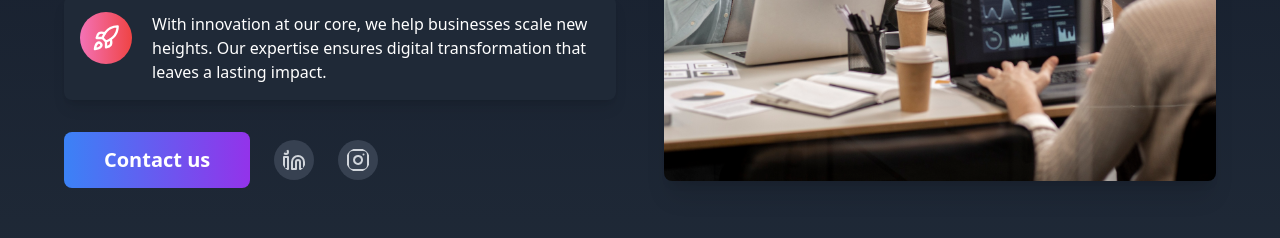
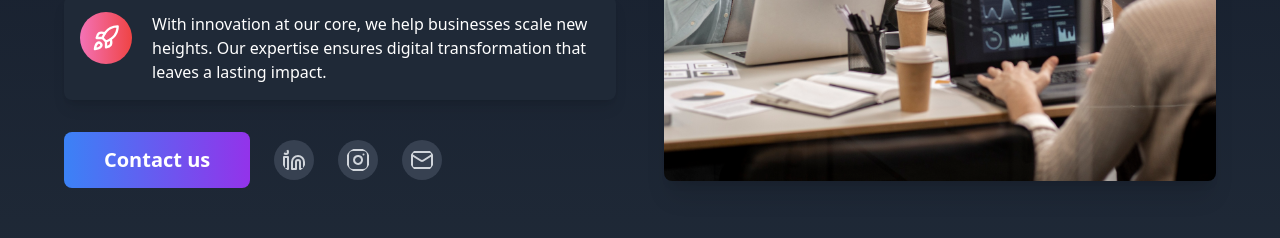
Before and after one commit to RugvedGadakh/NEXERA, a React (Create React App) app: page / in a window 1280 px wide. Shown: the part 1240-1478 px from the top of the page. Built offline with nearby package versions, Linux system fonts and the light colour scheme.

Commit message:
social links added

```diff
--- a/src/Components/About/About.jsx
+++ b/src/Components/About/About.jsx
@@ -1,5 +1,5 @@
 import { Link } from "react-scroll";
-import { Facebook, Linkedin, Instagram, Lightbulb, Target, Rocket } from "lucide-react";
+import { Facebook, Linkedin, Instagram, Lightbulb, Target, Rocket, MailIcon } from "lucide-react";
 import { motion, useInView } from "framer-motion";
 import { useRef } from "react";
 
@@ -67,9 +67,10 @@ export default function AboutUs() {
             </Link>
             <div className="flex space-x-6 items-center">
               {[
-                // { icon: Facebook, link "https://www.facebook.com" },
+
                 { icon: Linkedin, link: "https://www.linkedin.com/in/nexera-solutions-707b28357/" },
-                { icon: Instagram, link: "https://www.instagram.com/nexera_solutions?igsh=aWNyZnFidGM1emM3" }
+                { icon: Instagram, link: "https://www.instagram.com/nexera_solutions?igsh=aWNyZnFidGM1emM3" },
+                { icon: MailIcon, link: "mailto:nexerasolutions25@gmail.com" },
               ].map((item, index) => (
                 <motion.div
                   key={index}
```
